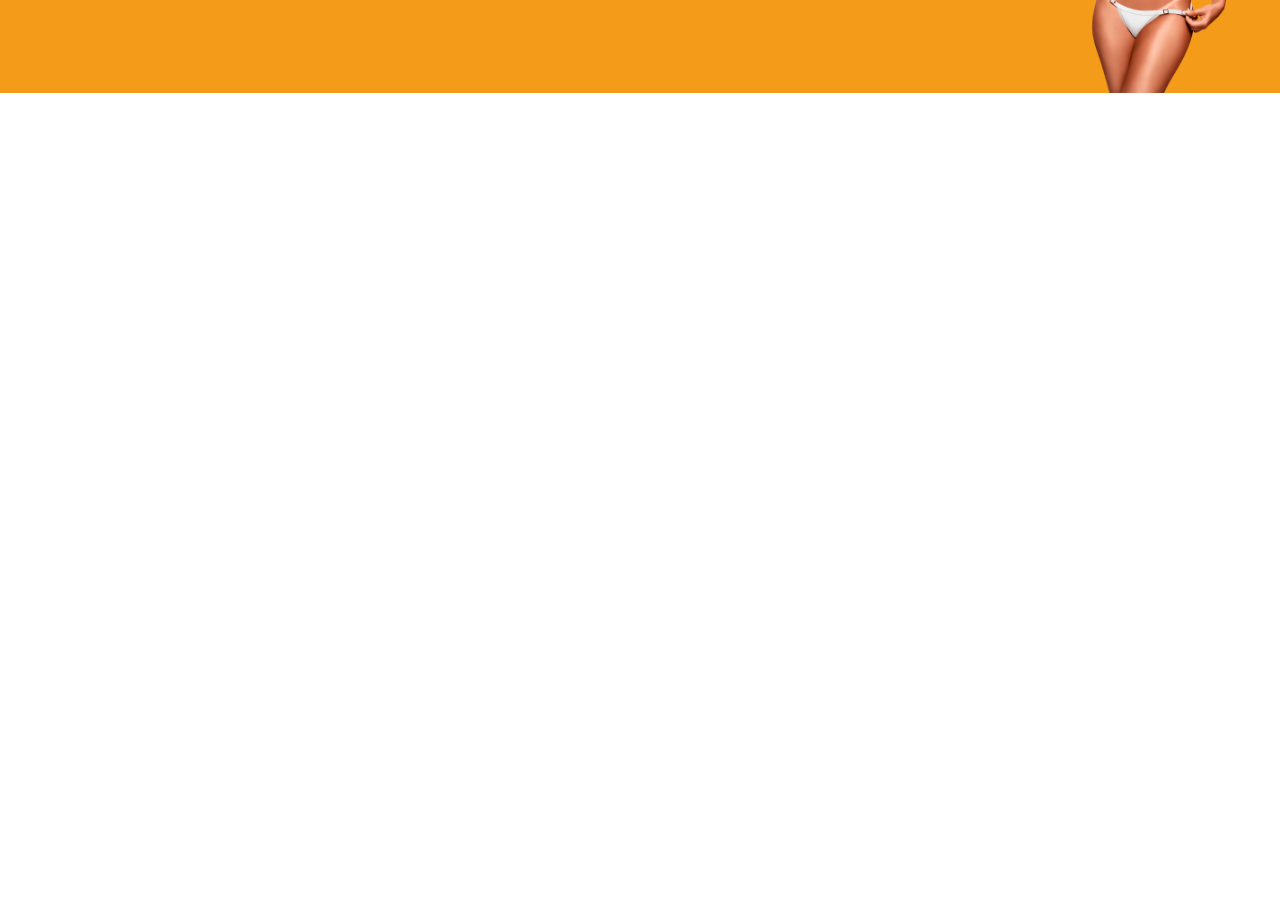
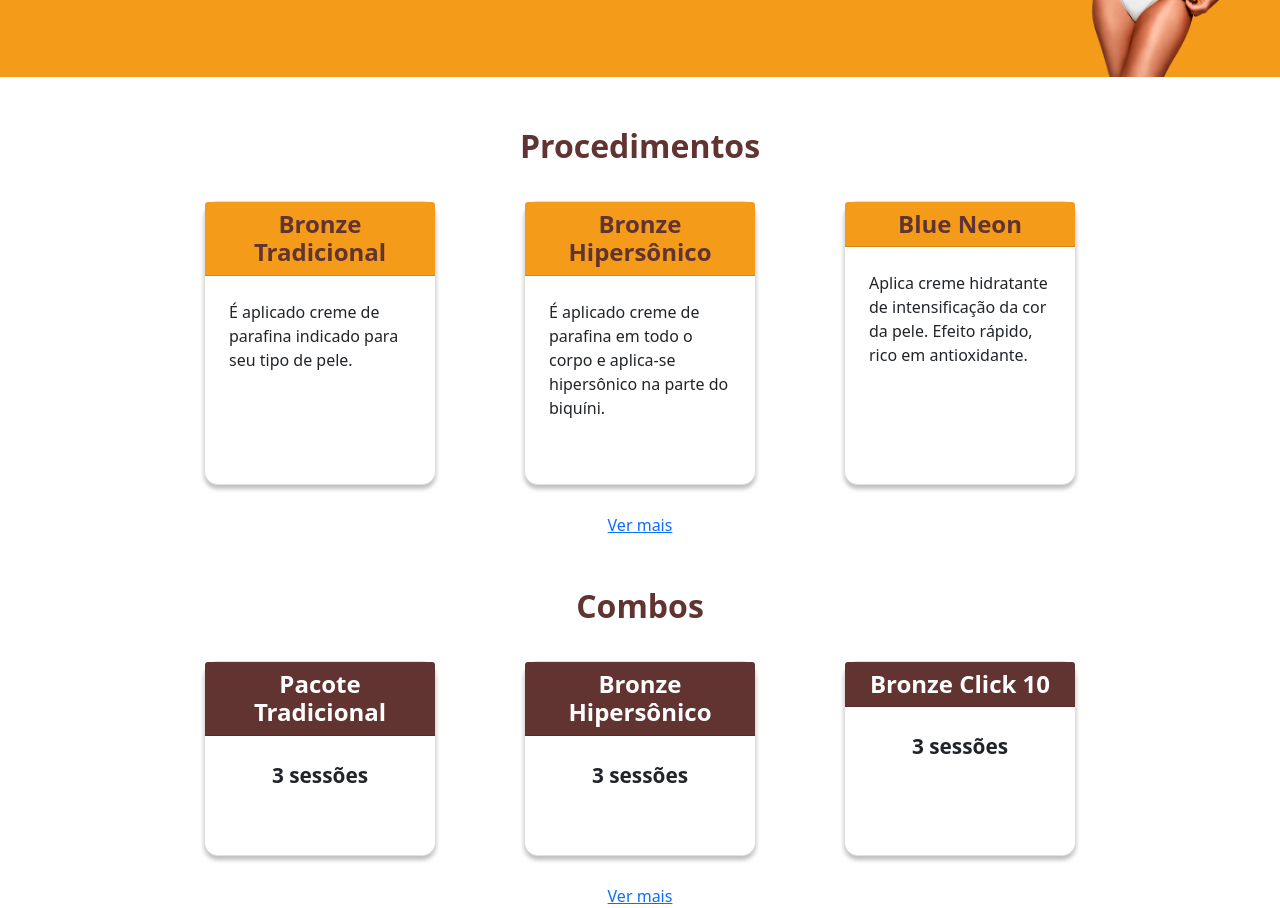
Before and after one commit to MatheusRoichman/Vip-Bronze, a plain HTML site: page public/index.html in a window 1280 px wide. Shown: the part 372-1280 px from the top of the page. Before the commit the page ends 800 px from the top, so only its background shows below. Drawn offline with nearby package versions, Linux system fonts and the light colour scheme.

Commit message:
Seções de Procedimentos e Combos: adicionadas;

```diff
--- a/public/css/style.css
+++ b/public/css/style.css
@@ -9,39 +9,67 @@
   font-display: swap;
 }
 
-h1, h2 {
+h1, h2, h3 {
+	font-weight: 600;
+	color: var(--brown);
+}
+
+h1 {
 	font-size: 2.25rem;
-	font-weight: 600;
+}
+
+h2 {
+	font-size: 2rem;
+}
+
+h3 {
+	font-size: 1.5rem;
 }
 
 .navbar-brand {
-	width: 5rem;
-	height: 5rem;
+	width: 4rem;
+	height: 4rem;
 }
 
 #hero {
   background-color: var(--yellow);
-  color: var(--brown);
   padding: 6rem 2.25rem;
 }
 
 #hero-description {
+	color: var(--brown);
 	max-width: 30rem;
 	margin: 1.5rem 0;
 }
 
 #tanned-woman {
 	margin-top: -63px;
-  float: right;
   height: 21rem;
-}
-
-@media screen and (max-width: 768px) {
-	#tanned-woman {
-		display: none;
-	}
 }
 
 .btn {
 	border-radius: 12px;
 }
+
+.section-title {
+	margin: 50px auto 15px;
+}
+
+.card {
+	margin: 20px;
+	box-shadow: 0 4px 4px rgba(0, 0, 0, 0.25);
+	border-radius: 14px;
+}
+
+#procedures-cards .card-header {
+	background: var(--yellow);
+}
+
+#combos-cards .card-header {
+	background: var(--brown);
+	color: #fff;
+}
+
+#combos-cards .card-text {
+	font-size: 1.3rem;
+}
--- a/public/index.html
+++ b/public/index.html
@@ -12,9 +12,9 @@
 		<link href="https://fonts.googleapis.com/css2?family=Montserrat:wght@400;600&display=swap" rel="stylesheet">
 
 		<link rel="preload" href="https://cdn.jsdelivr.net/npm/bootstrap@5.0.2/dist/css/bootstrap.min.css" as="style" />
-    <link href="https://cdn.jsdelivr.net/npm/bootstrap@5.0.2/dist/css/bootstrap.min.css" rel="stylesheet" integrity="sha384-EVSTQN3/azprG1Anm3QDgpJLIm9Nao0Yz1ztcQTwFspd3yD65VohhpuuCOmLASjC" crossorigin="anonymous">
+    <link rel="stylesheet" href="https://cdn.jsdelivr.net/npm/bootstrap@5.0.2/dist/css/bootstrap.min.css" integrity="sha384-EVSTQN3/azprG1Anm3QDgpJLIm9Nao0Yz1ztcQTwFspd3yD65VohhpuuCOmLASjC" crossorigin="anonymous" media="screen">
 
-    <link rel="preload" href="./css/style.css" as="sty" />
+    <link rel="preload" href="./css/style.css" as="style" />
     <link rel="stylesheet" href="./css/style.css" type="text/css" media="screen" />
   </head>
   <body>
@@ -67,7 +67,6 @@ viewBox="0 0 27093.32 20320"
  </g>
 </svg>
 
-
         <button class="navbar-toggler" type="button" data-bs-toggle="collapse" data-bs-target="#navbar-items" aria-controls="#navbar-items" aria-expanded="false" aria-label="Abrir menu de navegação">
           <i class="navbar-toggler-icon"></i>
         </button>
@@ -91,19 +90,83 @@ viewBox="0 0 27093.32 20320"
       </div>
 
       <section id="hero" class="container-fluid">
-      	<img id="tanned-woman" src="./img/tanned-woman.webp" alt="Mulher bronzeada" />
+      	<img id="tanned-woman" class="d-none d-md-block float-md-end" src="./img/tanned-woman.webp" alt="Mulher bronzeada" />
         <h1 id="hero-title">Vip Bronze</h1>
         <p id="hero-description">Desde 2020 elevando a autoestima das mulheres com procedimentos especializados, com muita dedicação e carinho!</p>
         <button type="button" class="btn btn-primary">Agendar procedimento</button>
       </section>
     </header>
-    <main>
 
+    <main class="container-fluid d-flex flex-column justify-content-center">
+    	<section id="procedures" class="container-fluid">
+    	  <h2 class="text-center section-title">Procedimentos</h2>
+    	  <div id="procedures-cards" class="card-group row gx-4 gx-lg-5 row-cols-1 row-cols-md-2 row-cols-lg-3 row-cols-xl-4 justify-content-center">
+		    	<div class="col mb-5">
+		    	  <article class="card h-100">
+		    	  	<h3 class="card-header text-center">Bronze Tradicional</h3>
+		    	  		<div class="card-body p-4">
+		    	    	  <p class="card-text">É aplicado creme de parafina indicado para seu tipo de pele.</p>
+		    	    	</div>
+		    	    </article>
+		    	  </div>
+		    	  <div class="col mb-5">
+		    	    <article class="card h-100">
+		    	    	<h3 class="card-header text-center">Bronze Hipersônico</h3>
+		    	  	  <div class="card-body p-4">
+		    	    		<p class="card-text">É aplicado creme de parafina em todo o corpo e aplica-se hipersônico na parte do biquíni.</p>
+		    	    	</div>
+		    	    </article>
+		    	  </div>
+		    	  <div class="col mb-5">
+		    	  	<article class="card h-100">
+		    	    	<h3 class="card-header text-center">Blue Neon</h3>
+		    	  	  <div class="card-body p-4">
+		    	    		<p class="card-text">Aplica creme hidratante de intensificação da cor da pele. Efeito rápido, rico em antioxidante.</p>
+		    	    	</div>
+		    	    </article>
+		    	  </div>
+		    	</div>
+		    <a id="procedures-view-more-link" class="link-primary container-fluid d-flex justify-content-center" onclick="viewMore('#procedures-cards', event)">Ver mais</a>
+    	</section>
+
+    	<section id="combos" class="container-fluid">
+    		<h2 class="text-center section-title">Combos</h2>
+    		<div id="combos-cards" class="card-group row gx-4 gx-lg-5 row-cols-1 row-cols-md-2 row-cols-lg-3 row-cols-xl-4 justify-content-center">
+    			<div class="col mb-5">
+		    		<article class="card h-100">
+		    	  	<h3 class="card-header text-center">Pacote Tradicional</h3>
+		    	  	<div class="card-body p-4">
+		    	    	<p class="card-text text-center fw-bold">3 sessões</p>
+		    	    </div>
+		    	  </article>
+		    	</div>
+		    	<div class="col mb-5">
+		    		<article class="card h-100">
+		    	  	<h3 class="card-header text-center">Bronze Hipersônico</h3>
+		    	  	<div class="card-body p-4">
+		    	    	<p class="card-text text-center fw-bold">3 sessões</p>
+		    	    </div>
+		    	  </article>
+		    	</div>
+		    	<div class="col mb-5">
+		    		<article class="card h-100">
+		    	  	<h3 class="card-header text-center">Bronze Click 10</h3>
+		    	  	<div class="card-body p-4">
+		    	    	<p class="card-text text-center fw-bold">3 sessões</p>
+		    	    </div>
+		    	  </article>
+		    	</div>
+    		</div>
+    		<a id="procedures-view-more-link" class="link-primary container-fluid d-flex justify-content-center" onclick="viewMore('#combos-cards', event)">Ver mais</a>
+    	</section>
     </main>
+
     <footer>
 
     </footer>
 
     <script async defer src="https://cdn.jsdelivr.net/npm/bootstrap@5.0.2/dist/js/bootstrap.bundle.min.js" integrity="sha384-MrcW6ZMFYlzcLA8Nl+NtUVF0sA7MsXsP1UyJoMp4YLEuNSfAP+JcXn/tWtIaxVXM" crossorigin="anonymous"></script>
+    <script src="./js/main.js" type="text/javascript" charset="utf-8"></script>
+
   </body>
 </html>
--- /dev/null
+++ b/public/js/main.js
@@ -0,0 +1,58 @@
+const proceduresCards = `
+<div class="col mb-5">
+  <article class="card h-100">
+    <h3 class="card-header text-center">Click 10</h3>
+    <div class="card-body p-4">
+      <p class="card-text">Creme hidratante, menos tempo no sol, prolonga a intensidade da cor e acelera o ativador de melanina.</p>
+    </div>
+  </article>
+</div>
+<div class="col mb-5">
+  <article class="card h-100">
+    <h3 class="card-header text-center">Bronze Duplo</h3>
+    <div class="card-body p-4">
+      <p class="card-text">Bronzeamento com produto escolhido pela cliente, e é aplicado o bronze gelado nas laterais e alcinhas.</p>
+    </div>
+  </article>
+</div>
+<div class="col mb-5">
+  <article class="card h-100">
+    <h3 class="card-header text-center">Bronze Jet</h3>
+    <div class="card-body p-4">
+      <p class="card-text">Bronze gelado no corpo inteiro.</p>
+      </div>
+    </article>
+  </div>`
+
+const combosCards = `
+<div class="col mb-5">
+	<article class="card h-100">
+  	<h3 class="card-header text-center">Bronze Blue Neon</h3>
+		<div class="card-body p-4">
+			<p class="card-text text-center fw-bold">3 sessões</p>
+		</div>
+	</article>
+</div>
+<div class="col mb-5">
+	<article class="card h-100">
+		<h3 class="card-header text-center">Bronze Power</h3>
+		<div class="card-body p-4">
+			<p class="card-text text-center fw-bold">3 sessões</p>
+		</div>
+	</article>
+</div>
+`
+
+function viewMore(cardList, event) {
+  const cardDiv = document.querySelector(cardList);
+  switch (cardList) {
+    case '#procedures-cards':
+      cardDiv.innerHTML += proceduresCards;
+      break;
+    case '#combos-cards':
+    	cardDiv.innerHTML += combosCards;
+      break;
+  };
+	event.target.classList.remove('d-flex');
+	event.target.classList.add('d-none');
+}
```
